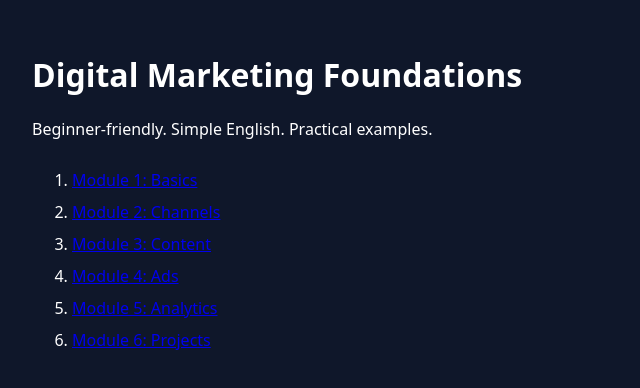
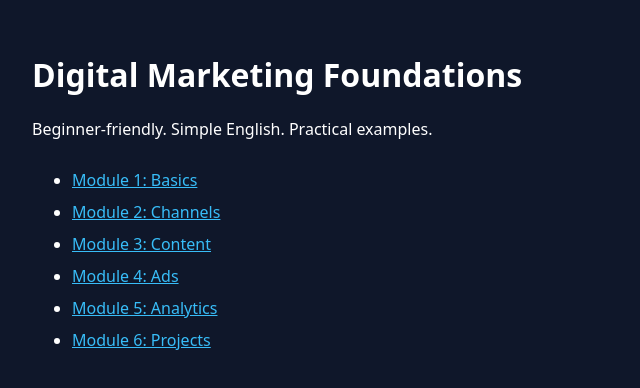
Before and after one commit to Scaleshiftlabs/scaleshift-learn, a React (Vite) app: page /course in a window 1280 px wide. Shown: the top 388 px of the page, without its empty margins (0-640 px from the left). Built offline with nearby package versions, Linux system fonts and the light colour scheme; no server answers.

Commit message:
fix: remove forced redirects from CourseHome

```diff
--- a/src/pages/course/CourseHome.jsx
+++ b/src/pages/course/CourseHome.jsx
@@ -2,32 +2,50 @@ import { Link } from "react-router-dom";
 
 export default function CourseHome() {
   return (
-    <div style={{ padding: 32, color: "white", maxWidth: 900 }}>
+    <div
+      style={{
+        minHeight: "100vh",
+        background: "#0f172a",
+        color: "white",
+        padding: 32,
+        maxWidth: 900
+      }}
+    >
       <h1>Digital Marketing Foundations</h1>
-      <p style={{ marginBottom: 24 }}>
-        Beginner-friendly. Simple English. Practical examples.
-      </p>
+      <p>Beginner-friendly. Simple English. Practical examples.</p>
 
-      <ol style={{ lineHeight: "2" }}>
+      <ul style={{ marginTop: 24, lineHeight: "2" }}>
         <li>
-          <Link to="/course/module/1">Module 1: Basics</Link>
+          <Link to="/course/module/1" style={{ color: "#38bdf8" }}>
+            Module 1: Basics
+          </Link>
         </li>
         <li>
-          <Link to="/course/module/2">Module 2: Channels</Link>
+          <Link to="/course/module/2" style={{ color: "#38bdf8" }}>
+            Module 2: Channels
+          </Link>
         </li>
         <li>
-          <Link to="/course/module/3">Module 3: Content</Link>
+          <Link to="/course/module/3" style={{ color: "#38bdf8" }}>
+            Module 3: Content
+          </Link>
         </li>
         <li>
-          <Link to="/course/module/4">Module 4: Ads</Link>
+          <Link to="/course/module/4" style={{ color: "#38bdf8" }}>
+            Module 4: Ads
+          </Link>
         </li>
         <li>
-          <Link to="/course/module/5">Module 5: Analytics</Link>
+          <Link to="/course/module/5" style={{ color: "#38bdf8" }}>
+            Module 5: Analytics
+          </Link>
         </li>
         <li>
-          <Link to="/course/module/6">Module 6: Projects</Link>
+          <Link to="/course/module/6" style={{ color: "#38bdf8" }}>
+            Module 6: Projects
+          </Link>
         </li>
-      </ol>
+      </ul>
     </div>
   );
 }
```
